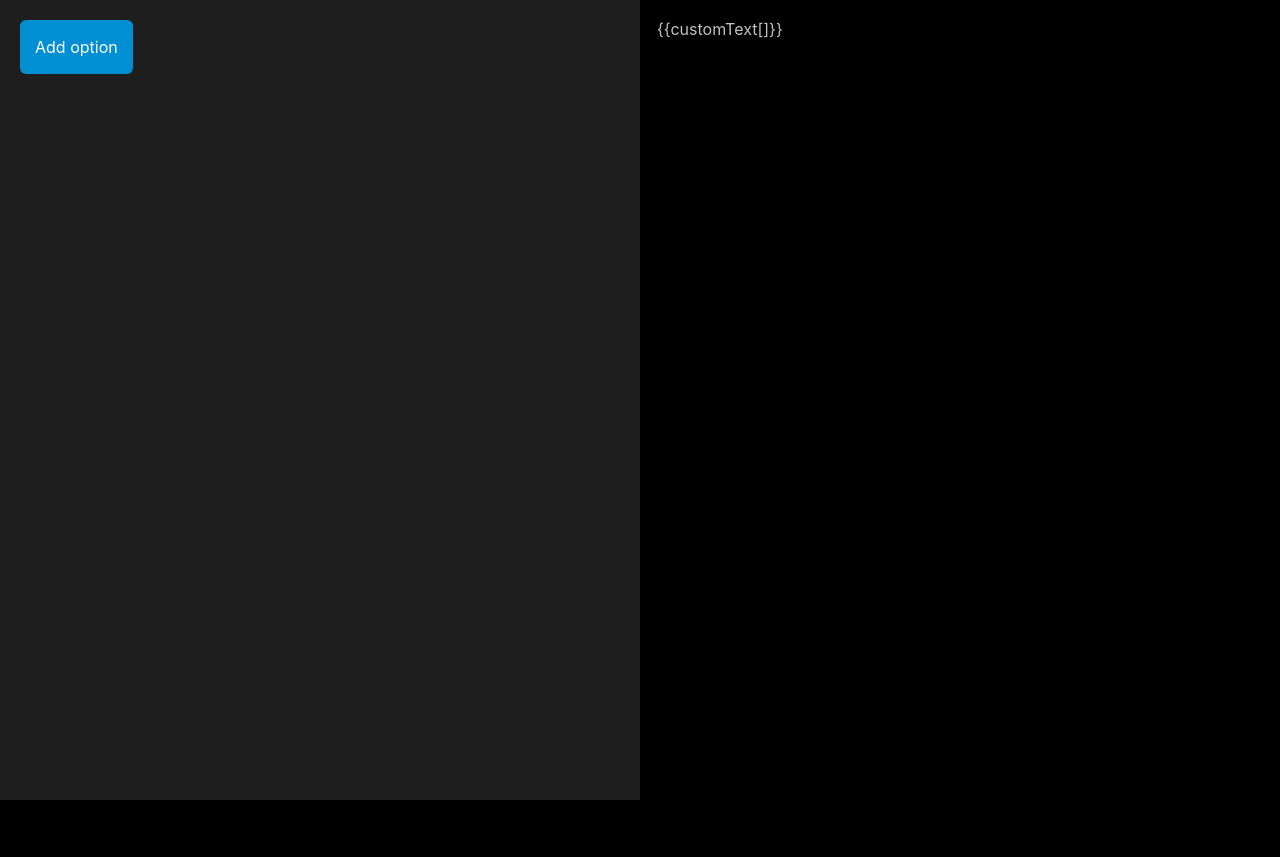
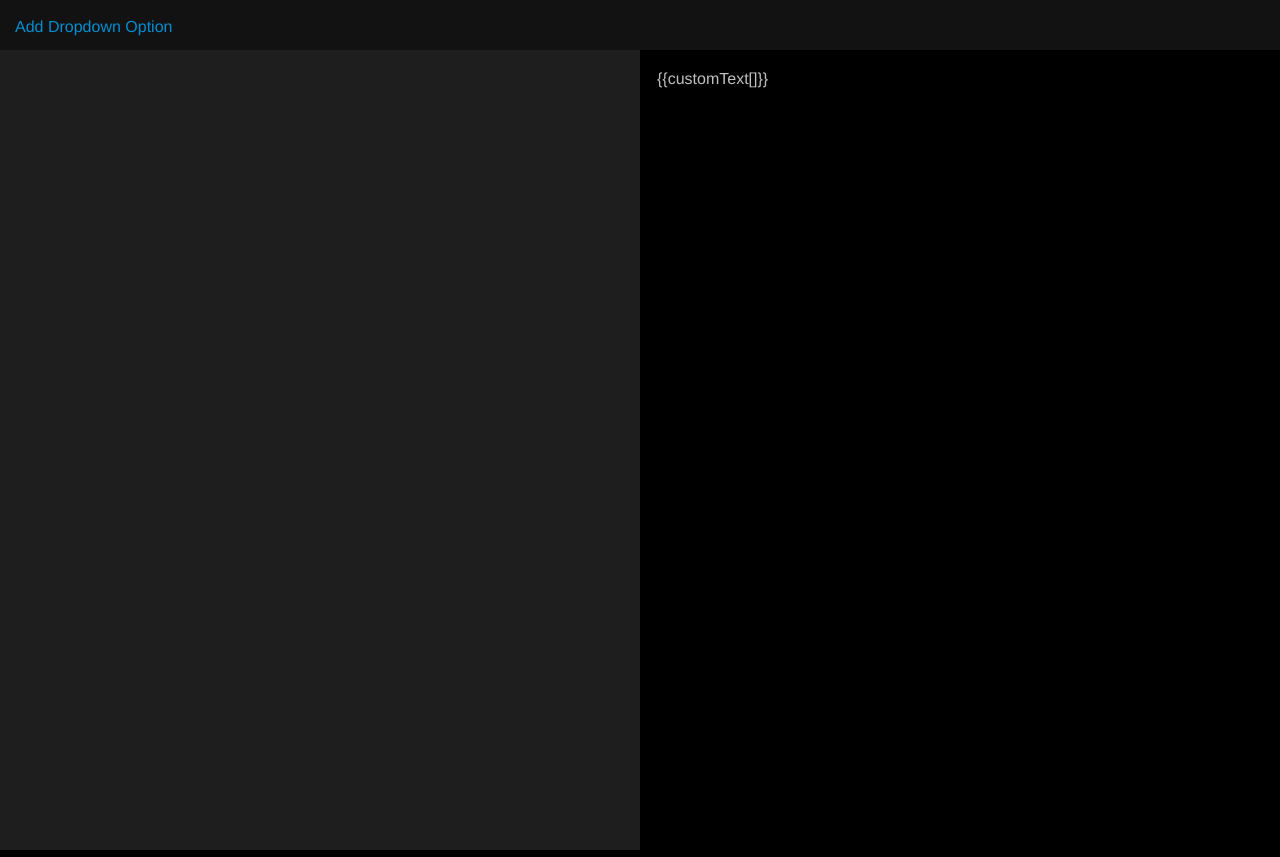
Before and after one commit to ProxicideNXT/veeva-approved-email-sl, a React (Create React App) app: page / in a window 1280 px wide. Before the commit the page ends 800 px from the top, so only its background shows below. Built offline with nearby package versions, Linux system fonts and the light colour scheme.

Commit message:
Changing dropdown options from input to textarea

```diff
--- a/src/App.js
+++ b/src/App.js
@@ -1,19 +1,20 @@
 import './App.css'
-import { SubjectLineForm } from './components/SubjectLineForm'
-import { SubjectLineList } from './components/SubjectLineList'
+import { Header } from './components/Header'
+import { DropdownForm } from './components/DropdownForm'
+import { DropdownList } from './components/DropdownList'
 
 function App() {
   return (
-    <div className="App relative bg-[#1e1e1e]">
-      <header className="App-header"></header>
+    <div className="relative bg-[#1e1e1e]">
+      <Header />
 
-      <div className="grid md:grid-cols-2 h-screen">
+      <div className="grid mt-[50px] md:grid-cols-2 h-screen">
         <section className="col-span-1 bg-[#1e1e1e] p-[20px]">
-          <SubjectLineList></SubjectLineList>
+          <DropdownList></DropdownList>
         </section>
 
-        <section className="col-span-1 md:fixed md:right-0 md:top-0 md:w-3/6 md:h-screen">
-          <SubjectLineForm></SubjectLineForm>
+        <section className="col-span-1">
+          <DropdownForm></DropdownForm>
         </section>
       </div>
     </div>
--- a/src/components/SubjectLineForm.js
+++ b/src/components/DropdownForm.js
@@ -2,9 +2,7 @@ import React from 'react'
 import { useDispatch, useSelector } from 'react-redux'
 import { setVeevaToken } from '../redux/DropdownReducer'
 
-
-
-export const SubjectLineForm = (props) => {
+export const DropdownForm = (props) => {
   const { veevaToken } = useSelector((state) => state.dropdown)
   const dispatch = useDispatch(setVeevaToken())
 
@@ -15,8 +13,9 @@ export const SubjectLineForm = (props) => {
   return (
     <>
       <textarea
-        className="resize-none bg-[#000000] border-2 border-black border-solid p-[15px] w-full h-full text-[#c1c1c1] outline-[#F2613F]"
+        className="resize-none bg-[#000000] border-2 border-black border-solid p-[15px] w-full h-full text-[#c1c1c1] outline-[#F2613F] w-full h-full"
         placeholder="Veeva dropdown token"
+        id="veeva-dropdown"
         name="veeva-dropdown"
         value={veevaToken}
         onChange={onSubjectLineChanged}
--- a/src/components/SubjectLineList.js
+++ b/src/components/DropdownList.js
@@ -1,10 +1,10 @@
 import React from 'react'
 import { useSelector, useDispatch } from 'react-redux'
 import { DragDropContext, Droppable } from 'react-beautiful-dnd'
-import { SubjectLine } from './SubjectLine'
-import { sortDropdown, addDropdownOption } from '../redux/DropdownReducer'
+import { DropdownOption } from './DropdownOption'
+import { sortDropdown } from '../redux/DropdownReducer'
 
-export const SubjectLineList = () => {
+export const DropdownList = () => {
   const { options } = useSelector((state) => state.dropdown)
   const dispatch = useDispatch()
 
@@ -13,28 +13,16 @@ export const SubjectLineList = () => {
     dispatch(sortDropdown(result))
   }
 
-  const onAddSubjectLine = (e) => {
-    dispatch(addDropdownOption())
-  }
-
   return (
     <DragDropContext onDragEnd={onDragEnd}>
-      <button
-        className="rounded-md	bg-[#008fd2] text-white p-[15px] mb-[15px] outline-[#F2613F]"
-        onClick={onAddSubjectLine}
-      >
-        Add option
-      </button>
-
       <Droppable droppableId="SL">
         {(provided) => (
           <div {...provided.droppableProps} ref={provided.innerRef}>
             {options.map((option, index) => (
-              <SubjectLine
+              <DropdownOption
                 key={index}
                 index={index}
-                text={option}
-              ></SubjectLine>
+                text={option} />
             ))}
             {provided.placeholder}
           </div>
--- a/src/components/SubjectLine.js
+++ b/src/components/DropdownOption.js
@@ -7,7 +7,7 @@ import {
 } from '../redux/DropdownReducer'
 import sortIcon from '../assets/icon-sort.svg'
 
-export const SubjectLine = (props) => {
+export const DropdownOption = (props) => {
   const { options } = useSelector((state) => state.dropdown)
   const dispatch = useDispatch()
 
@@ -28,7 +28,7 @@ export const SubjectLine = (props) => {
     <Draggable draggableId={props.index.toString()} index={props.index}>
       {(provided) => (
         <div
-          className="relative rounded-md bg-[#0C0C0C]	border-[2px] border-[#8b8b8b] border-dashed p-[15px] mb-[20px] last:mb-[0px] outline-[#F2613F]"
+          className="relative rounded-md bg-[#0C0C0C]	border-[1px] border-[#3f3f3f] border-solid p-[15px] mb-[20px] last:mb-[0px] outline-[#F2613F]"
           {...provided.draggableProps}
           {...provided.dragHandleProps}
           ref={provided.innerRef}
@@ -40,27 +40,25 @@ export const SubjectLine = (props) => {
           <div className="col-span-5 pl-[75px]">
             <label
               htmlFor={props.index}
-              className="mb-[10px] block text-[#CCC] text-lg"
-            >
+              className="mb-[10px] block text-[#CCC] text-lg">
               Dropdown Option {props.index + 1}:
             </label>
-            <input
-              className="bg-[#AAA] p-[5px] w-full text-black mb-[5px] outline-[#F2613F] placeholder:text-[#444]"
+            <textarea
+              className="bg-[#AAA] min-h-16 p-[5px] w-full text-black mb-[5px] outline-[#F2613F] placeholder:text-[#444]"
+              autoFocus={props.index === (options.length - 1) }
               id={props.index}
               name={props.index}
               placeholder="Dropdown text"
-              value={options[props.index].value}
-              onChange={onDropdownOptionChanged}
-            />
+              value={props.text.value}
+              onChange={onDropdownOptionChanged} />
 
-            <section className={options[props.index].error.grade === "WARNING" ? "text-[#cf9c66]" : "text-[#CF6679]"}>
-              {options[props.index].error.message}
+            <section className={props.text.error.grade === "WARNING" ? "text-[#cf9c66]" : "text-[#CF6679]"}>
+              {props.text.error.message}
             </section>
 
             <button
               className="underline text-[#008fd2] outline-[#F2613F] mt-[10px]"
-              onClick={onRemoveOption}
-            >
+              onClick={onRemoveOption}>
               Remove option
             </button>
           </div>
--- /dev/null
+++ b/src/components/Header.js
@@ -0,0 +1,27 @@
+import React from 'react'
+import { useDispatch } from 'react-redux'
+import { addDropdownOption } from '../redux/DropdownReducer'
+
+export const Header = () => {
+  const dispatch = useDispatch()
+
+  const onAddDropdownOption = (e) => {
+    dispatch(addDropdownOption())
+  }
+
+  return (
+    <header className='grid md:grid-cols-2 bg-[#121212] fixed top-[0px] z-50 w-full p-[15px] h-[50px]'>
+      <div className='md:col-span-1'>
+        <button
+          className="rounded-md text-[#008fd2] outline-[#F2613F]"
+          onClick={onAddDropdownOption}>
+          Add Dropdown Option
+        </button>
+      </div>
+
+      <div className='md:col-span-1 text-[#FFF]'>
+      </div>
+
+    </header>
+  )
+}
--- a/src/index.css
+++ b/src/index.css
@@ -4,14 +4,7 @@
 
 body {
   margin: 0;
-  font-family: -apple-system, BlinkMacSystemFont, 'Segoe UI', 'Roboto', 'Oxygen',
-    'Ubuntu', 'Cantarell', 'Fira Sans', 'Droid Sans', 'Helvetica Neue',
-    sans-serif;
+  font-family: 'Helvetica Neue', sans-serif;
   -webkit-font-smoothing: antialiased;
   -moz-osx-font-smoothing: grayscale;
 }
-
-code {
-  font-family: source-code-pro, Menlo, Monaco, Consolas, 'Courier New',
-    monospace;
-}
--- a/src/redux/DropdownReducer.js
+++ b/src/redux/DropdownReducer.js
@@ -43,12 +43,14 @@ const getURLParams = (url) => {
 
 const queryParams = getURLParams(new URL(window.location.href));
 
+const initialState = {
+  veevaToken: !queryParams.token ? '{{customText[]}}' : queryParams.token,
+  options: !queryParams.token ? [] : getDropdownOptions(queryParams.token),
+}
+
 export const dropdownReducer = createSlice({
   name: 'DropdownOptions',
-  initialState: {
-    veevaToken: !queryParams.token ? '{{customText[]}}' : queryParams.token,
-    options: !queryParams.token ? [] : getDropdownOptions(queryParams.token),
-  },
+  initialState,
   reducers: {
     setVeevaToken: (state, action) => {
       state.veevaToken = action.payload
@@ -86,8 +88,7 @@ export const dropdownReducer = createSlice({
       state.veevaToken = buildDropdownToken(state.options)
     },
     addDropdownOption: (state, action) => {
-      // state.options.splice(0, 0, '')
-      state.options.splice(0, 0, {
+      state.options.push({
         value: '',
         error: {},
       })
```
